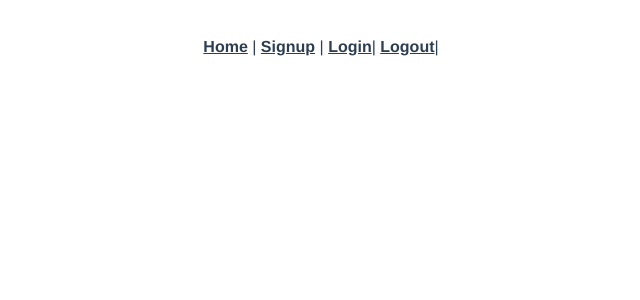
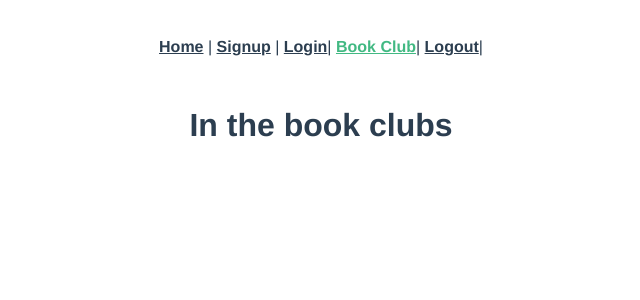
Before and after one commit to tweinacker57/round_robin_frontend, a Vue app: page /clubs in a window 1280 px wide. Shown: the top 300 px of the page, without its empty margins (319-959 px from the left). Built offline with nearby package versions, Linux system fonts and the light colour scheme.

Commit message:
Create club.vue

```diff
--- a/src/App.vue
+++ b/src/App.vue
@@ -4,6 +4,7 @@
       <router-link to="/">Home</router-link> |
       <router-link to="/signup">Signup</router-link> |
       <router-link to="/login">Login</router-link>|
+      <router-link to="/clubs">Book Club</router-link>|
       <router-link to="/logout">Logout</router-link>|
     </div>
     <router-view/>
--- a/src/router/index.js
+++ b/src/router/index.js
@@ -4,6 +4,7 @@ import Home from '../views/Home.vue';
 import Signup from "../views/Signup.vue";
 import Login from "../views/Login.vue";
 import Logout from "../views/Logout.vue";
+import Club from "../views/Club.vue";
 
 
 Vue.use(VueRouter)
@@ -29,6 +30,12 @@ const routes = [
     name: "Logout",
     component: Logout
   },
+  {
+    path: "/clubs",
+    name: "Club",
+    component: Club
+  }
+
 ]
 
 const router = new VueRouter({
--- /dev/null
+++ b/src/views/Club.vue
@@ -0,0 +1,20 @@
+<template>
+  <div class="club">
+    <h1>{{ message }}</h1>
+  </div>
+</template>
+
+<style>
+</style>
+
+<script>
+export default {
+  data: function () {
+    return {
+      message: "In the book clubs",
+    };
+  },
+  created: function () {},
+  methods: {},
+};
+</script>
```
